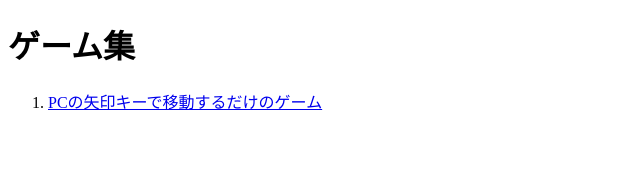
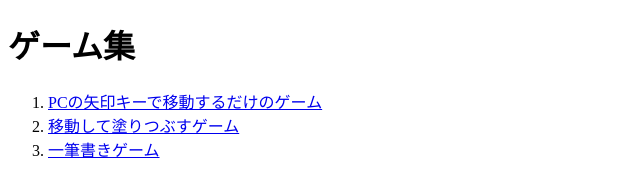
Before and after one commit to chiharakenta/games, a plain HTML site: page index.html in a window 1280 px wide. Shown: the whole page, without its empty margins (0-640 px from the left). Drawn offline with Linux system fonts and the light colour scheme.

Commit message:
feat(index): 目次に塗りつぶしと一筆書きへのリンクを追加

```diff
--- a/index.html
+++ b/index.html
@@ -10,6 +10,8 @@
     <h1>ゲーム集</h1>
     <ol>
         <li><a href="./move/index.html">PCの矢印キーで移動するだけのゲーム</a></li>
+        <li><a href="./pazzle/index.html">移動して塗りつぶすゲーム</a></li>
+        <li><a href="./fill-pazzle/index.html">一筆書きゲーム</a></li>
     </ol>
 </body>
 </html>
```
